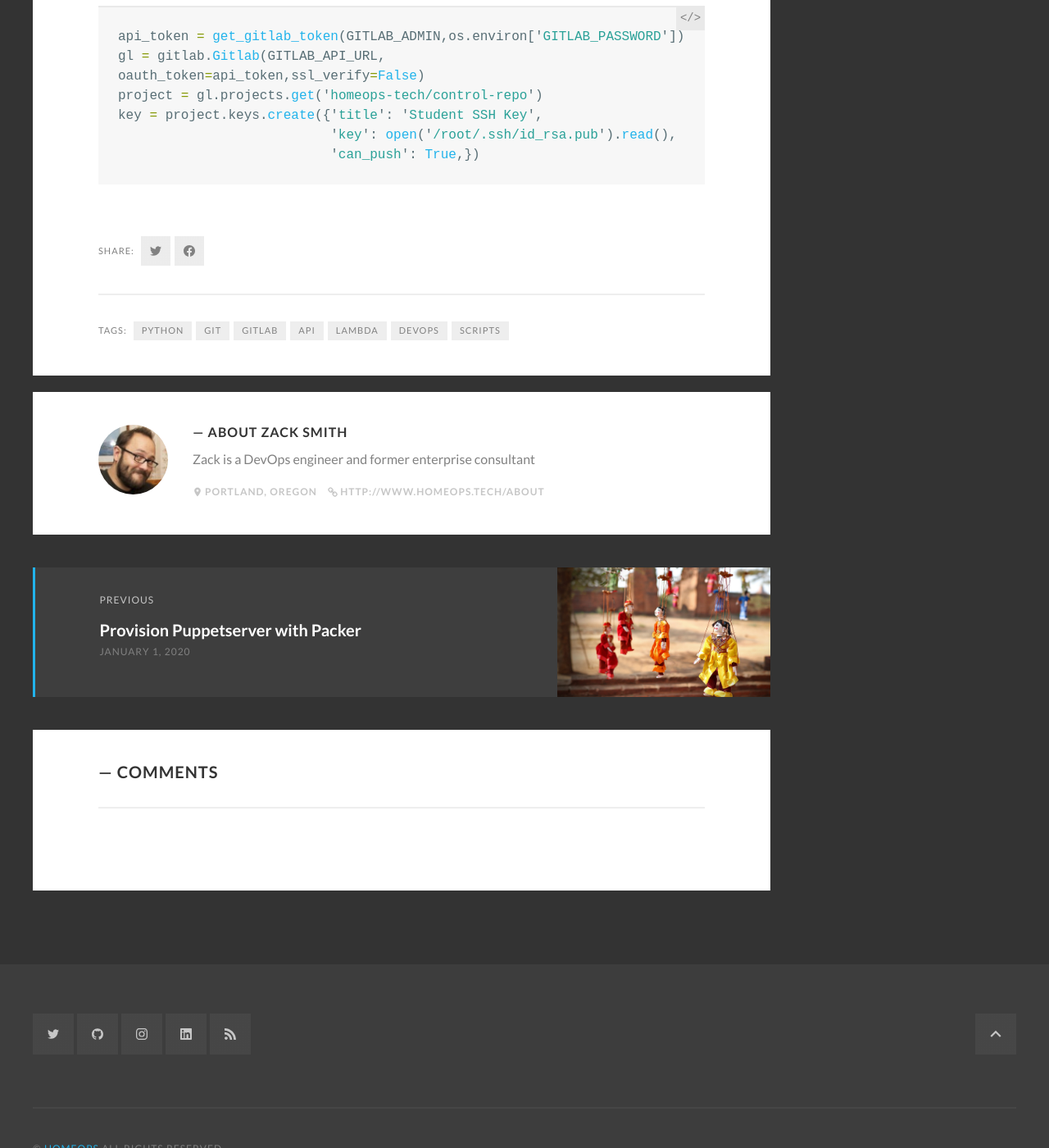
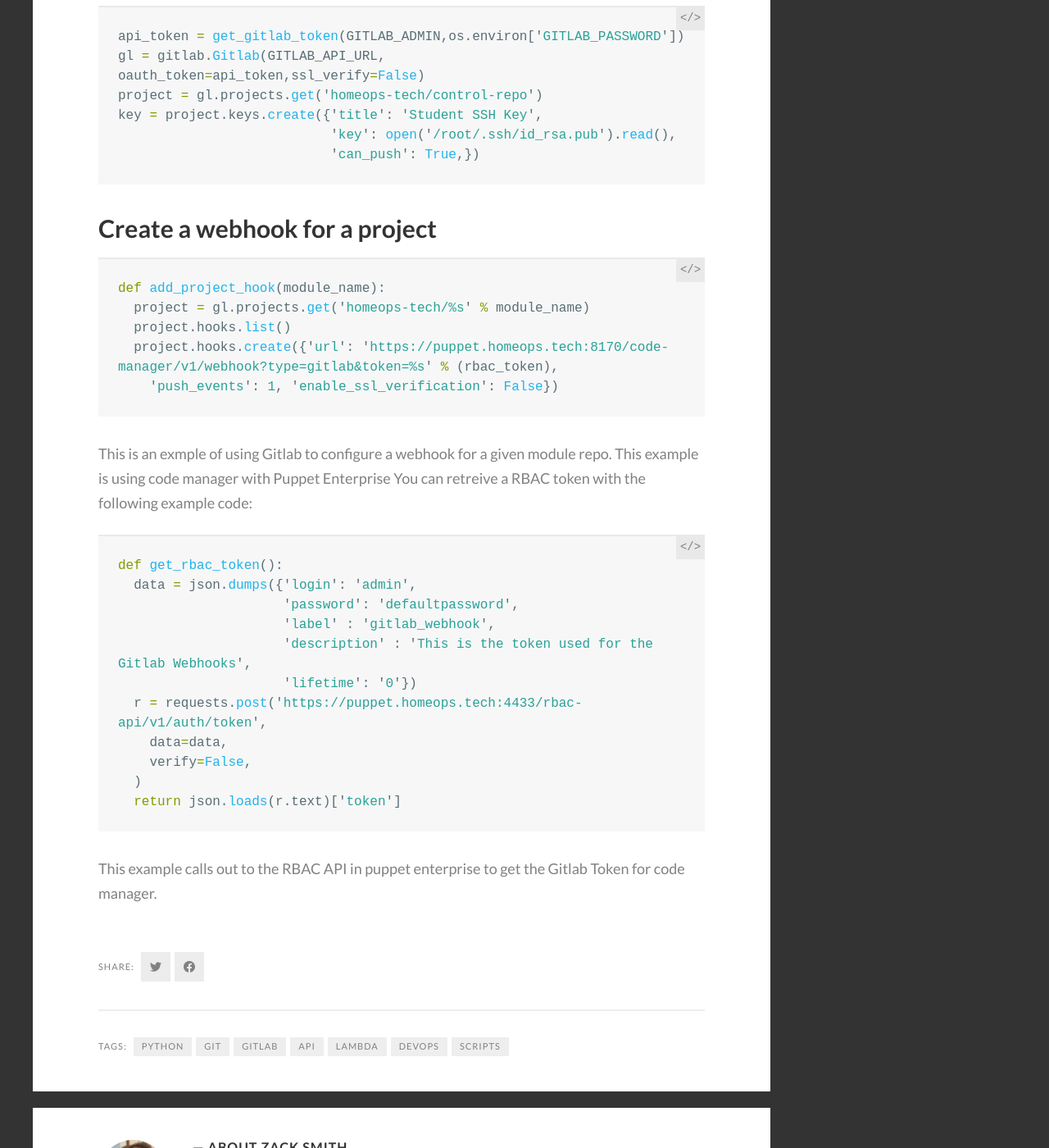
Before and after one commit to homeops-tech/homeops-tech.github.io, a Jekyll site: the page built from _posts/2020-02-01-Disable-Branch-Protection-Python.md, in a window 1280 px wide and 1400 px high, scrolled down 4661 px. Shown: the whole window at 82% size. Built offline with Jekyll 4.4.1, drawn with Linux system fonts in a browser that asks for light colours; comment, search, counter and statistics services are not loaded.

Commit message:
Add configuration of webhooks

````diff
--- a/_posts/2020-02-01-Disable-Branch-Protection-Python.md
+++ b/_posts/2020-02-01-Disable-Branch-Protection-Python.md
@@ -176,3 +176,33 @@ key = project.keys.create({'title': 'Student SSH Key',
                            'key': open('/root/.ssh/id_rsa.pub').read(),
                            'can_push': True,})
 ```
+
+## Create a webhook for a project
+
+```python
+def add_project_hook(module_name):
+  project = gl.projects.get('homeops-tech/%s' % module_name)
+  project.hooks.list()
+  project.hooks.create({'url': 'https://puppet.homeops.tech:8170/code-manager/v1/webhook?type=gitlab&token=%s' % (rbac_token),
+    'push_events': 1, 'enable_ssl_verification': False})
+```
+
+This is an exmple of using Gitlab to configure a webhook for a given module repo. This example is using code manager with Puppet Enterprise
+You can retreive a RBAC token with the following example code:
+
+
+```python
+def get_rbac_token():
+  data = json.dumps({'login': 'admin',
+                     'password': 'defaultpassword',
+                     'label' : 'gitlab_webhook',
+                     'description' : 'This is the token used for the Gitlab Webhooks',
+                     'lifetime': '0'})
+  r = requests.post('https://puppet.homeops.tech:4433/rbac-api/v1/auth/token',
+    data=data,
+    verify=False,
+  )
+  return json.loads(r.text)['token']
+```
+
+This example calls out to the RBAC API in puppet enterprise to get the Gitlab Token for code manager.
````
